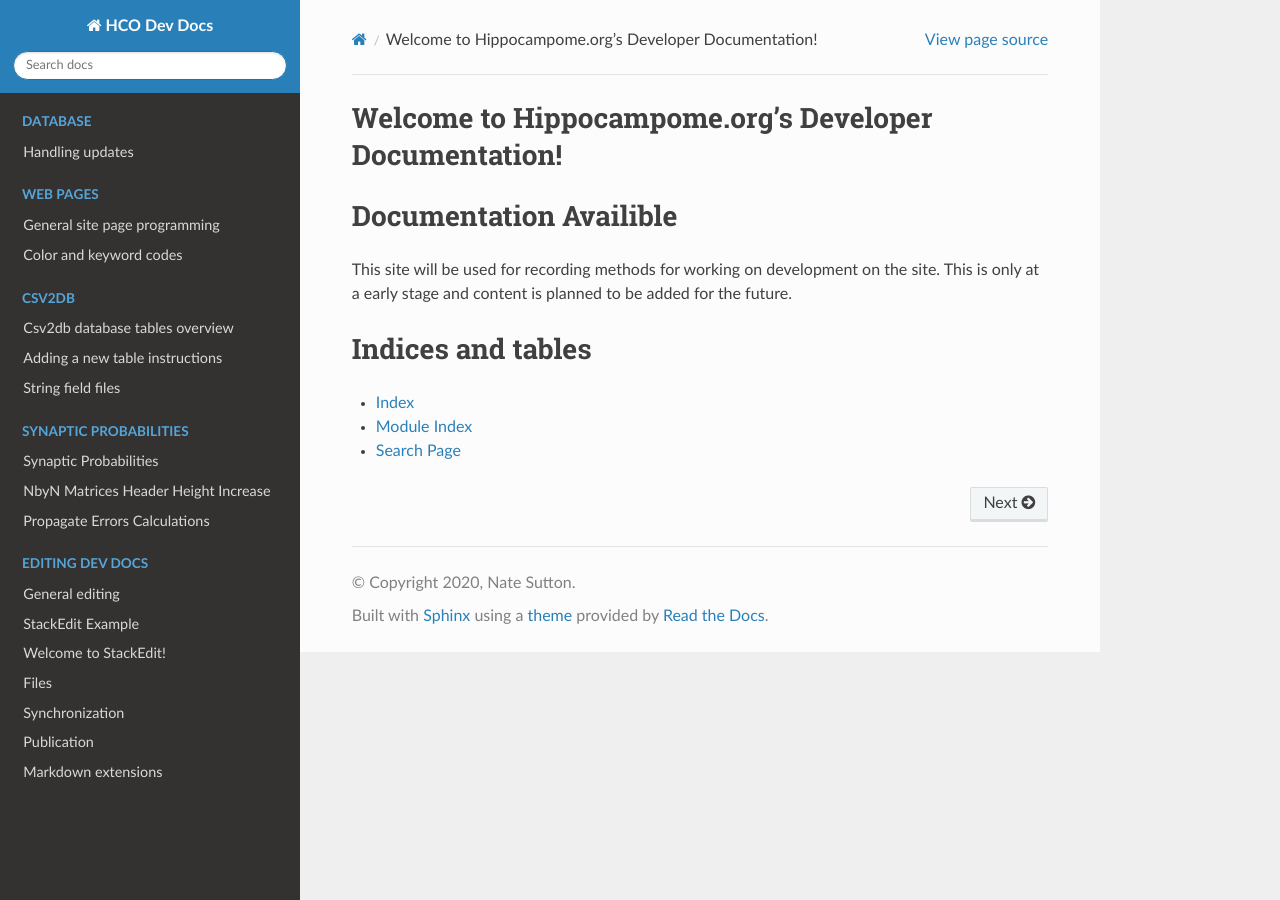
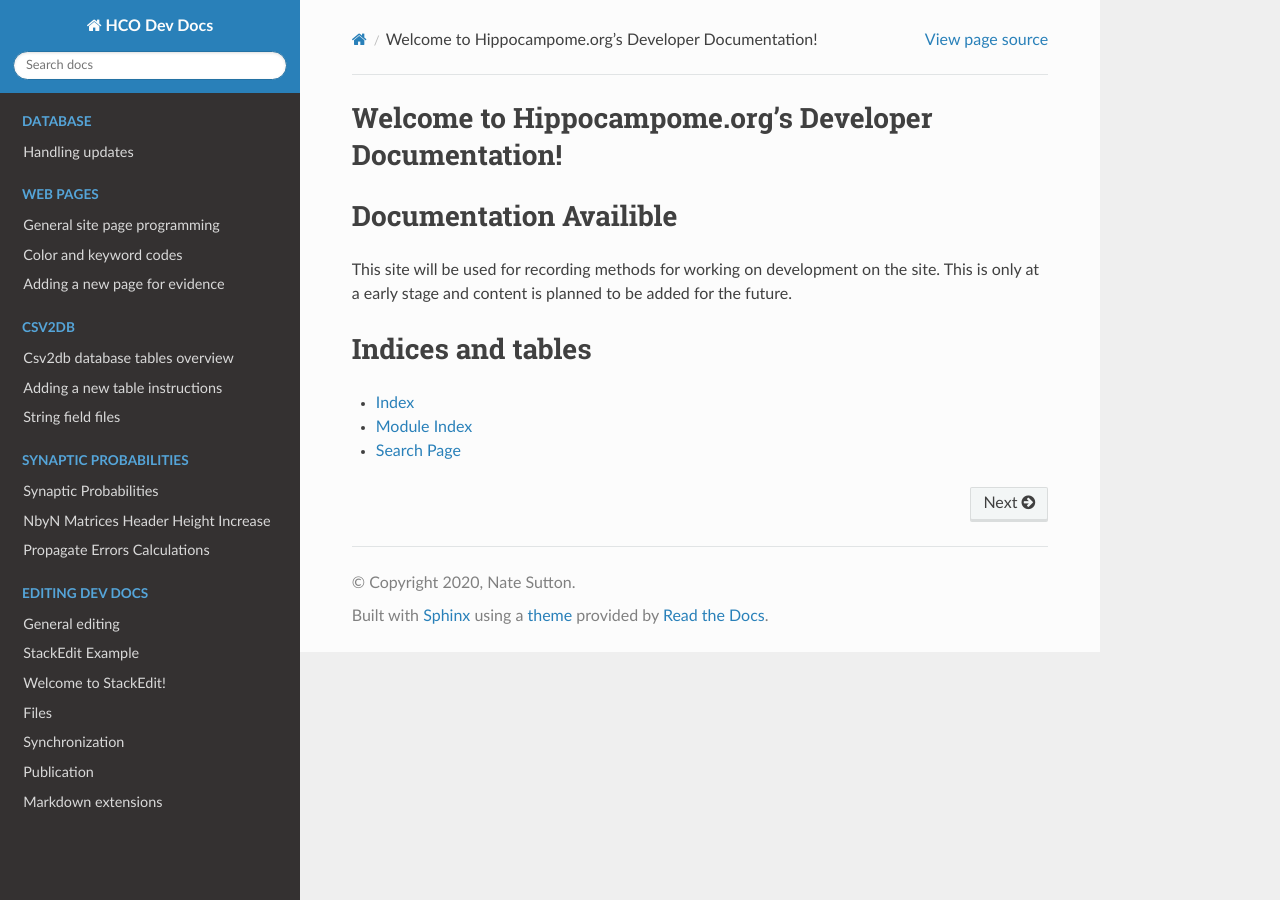
Before and after one commit to Hippocampome-Org/hco_dev_docs, a Sphinx documentation site: the page built from docs/index.rst, in a window 1280 px wide. Built offline with Sphinx 7.4.7 and the Read the Docs theme 2.0.0, drawn with Linux system fonts in a browser that asks for light colours.

Commit message:
Update index.rst

```diff
--- a/docs/index.rst
+++ b/docs/index.rst
@@ -22,6 +22,7 @@ Welcome to Hippocampome.org's Developer Documentation!
 
     web_pages/web_pages
     web_pages/color_codes
+    web_pages/adding_evidence_page
 
 .. toctree::
     :hidden:
```
